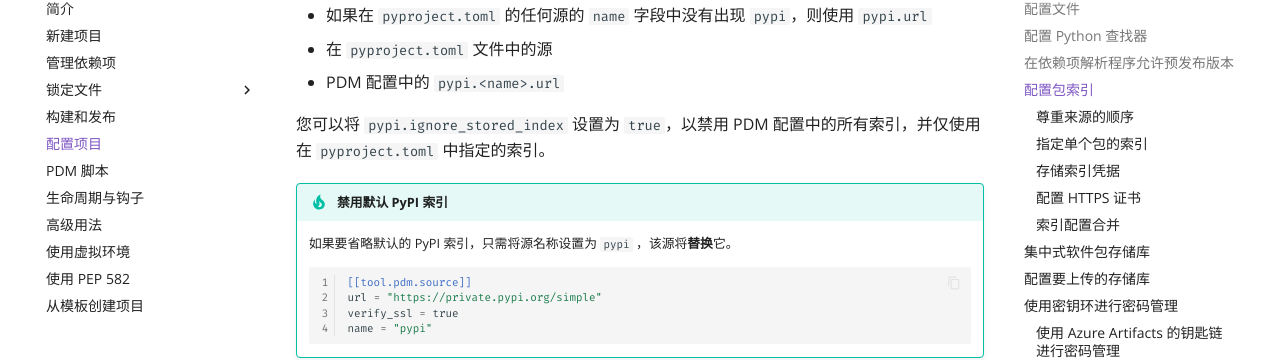
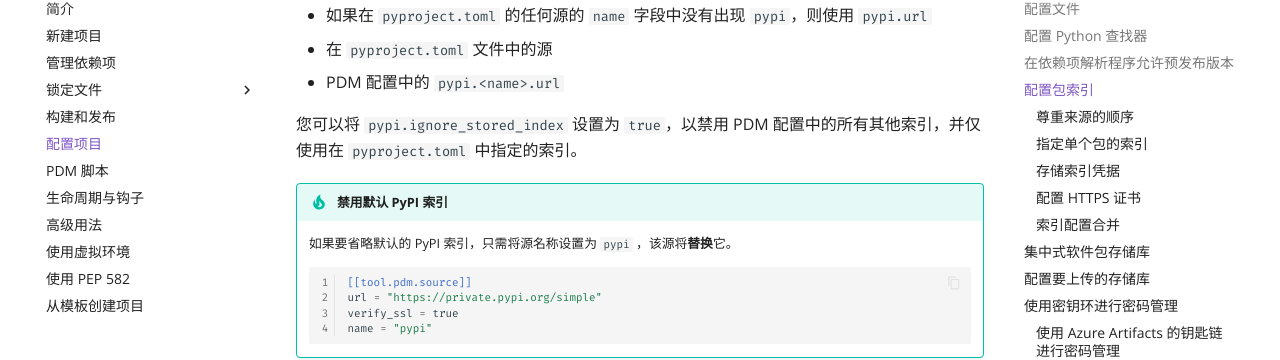
Before and after one commit to pdm-project/pdm-docs-zh, an MkDocs documentation site: the page built from docs/usage/config.md, in a window 1280 px wide and 900 px high, scrolled down 2783 px. Shown: the part 147-507 px from the top of the window. Built offline with MkDocs 1.6.1 and Material for MkDocs 9.7.7, drawn with Linux system fonts in a browser that asks for light colours; comment, search, counter and statistics services are not loaded; the version menu is left out.

Commit message:
sync: 2e33be18

```diff
--- a/docs/usage/config.md
+++ b/docs/usage/config.md
@@ -118,11 +118,11 @@ pdm config pypi.extra.url "https://pypi.python.org/simple/"
 
 这些配置按以下顺序读取，以生成最终的源列表：
 
-- 如果在 `pyproject.toml` 的任何源的 `name` 字段中没有出现 `pypi`，则使用 `pypi.url` <!-- TODO 翻译和原文都很别扭 -->
+- 如果在 `pyproject.toml` 的任何源的 `name` 字段中没有出现 `pypi`，则使用 `pypi.url`
 - 在 `pyproject.toml` 文件中的源
 - PDM 配置中的 `pypi.<name>.url`
 
-您可以将 `pypi.ignore_stored_index` 设置为 `true`，以禁用 PDM 配置中的所有索引，并仅使用在 `pyproject.toml` 中指定的索引。
+您可以将 `pypi.ignore_stored_index` 设置为 `true`，以禁用 PDM 配置中的所有其他索引，并仅使用在 `pyproject.toml` 中指定的索引。
 
 !!! TIP "禁用默认 PyPI 索引"
     如果要省略默认的 PyPI 索引，只需将源名称设置为 `pypi` ，该源将**替换**它。
```
